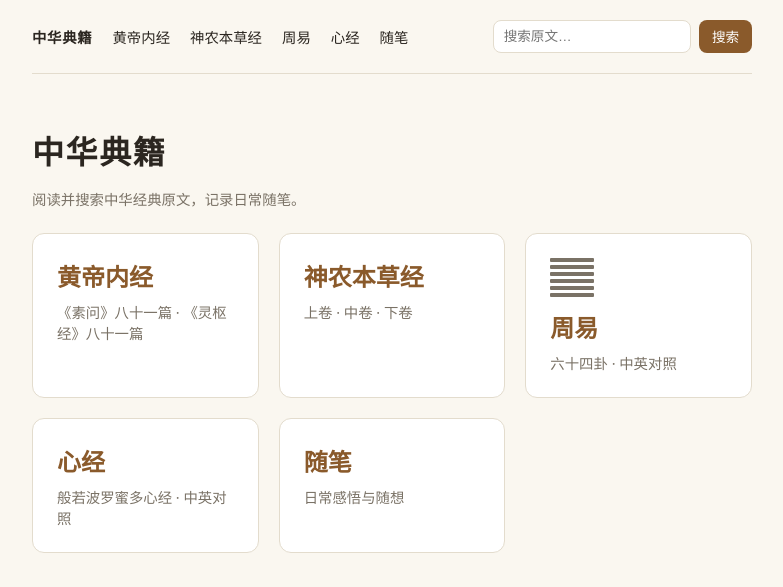
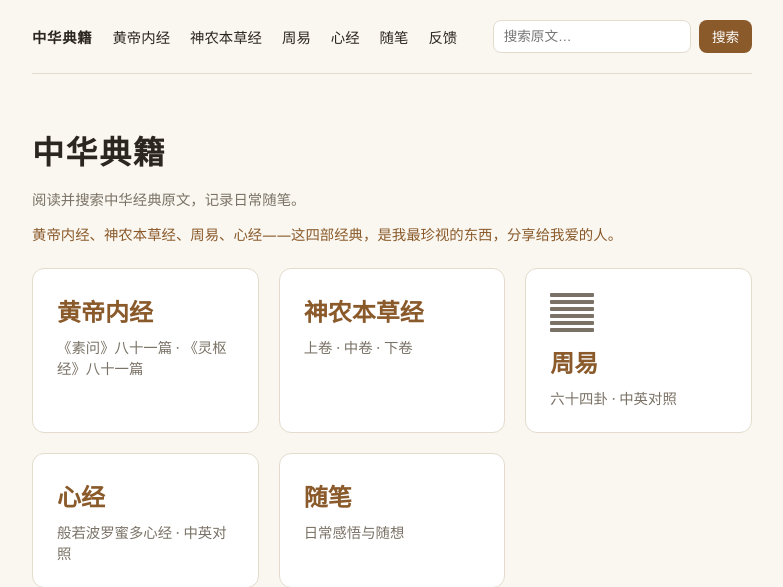
Before and after one commit to abc01013579/tcm-classics, a Flask app: page / in a window 1280 px wide. Shown: the top 587 px of the page, without its empty margins (248-1031 px from the left). Run offline with Flask 3, Linux system fonts and the light colour scheme.

Commit message:
Add homepage welcome note and feedback link
A short personal note on the homepage, and a 反馈 (feedback) link in
the nav using a mailto: link -- zero backend, works immediately. Can
upgrade to a proper form (e.g. Formspree) later if wanted.

```diff
--- a/static/style.css
+++ b/static/style.css
@@ -51,6 +51,12 @@ h1 {
 .hint {
   color: var(--muted);
   font-size: 0.9rem;
+}
+
+.welcome-note {
+  color: var(--accent);
+  font-size: 0.9rem;
+  margin-top: 0.5rem;
 }
 
 .site-header {
--- a/templates/base.html
+++ b/templates/base.html
@@ -15,6 +15,7 @@
       <a href="{{ url_for('zhouyi_index') }}">周易</a>
       <a href="{{ url_for('xinjing') }}">心经</a>
       <a href="{{ url_for('journal_index') }}">随笔</a>
+      <a href="mailto:zhongyuan1358@gmail.com?subject=%E4%B8%AD%E5%8D%8E%E5%85%B8%E7%B1%8D%E5%8F%8D%E9%A6%88">反馈</a>
     </nav>
     <form method="get" action="{{ url_for('search') }}" class="search-box">
       <input type="text" name="q" placeholder="搜索原文…" value="{{ request.args.get('q', '') }}">
--- a/templates/index.html
+++ b/templates/index.html
@@ -3,6 +3,7 @@
 {% block content %}
   <h1>中华典籍</h1>
   <p class="hint">阅读并搜索中华经典原文，记录日常随笔。</p>
+  <p class="welcome-note">黄帝内经、神农本草经、周易、心经——这四部经典，是我最珍视的东西，分享给我爱的人。</p>
 
   <div class="text-cards">
     <a class="text-card" href="{{ url_for('neijing_index') }}">
```
